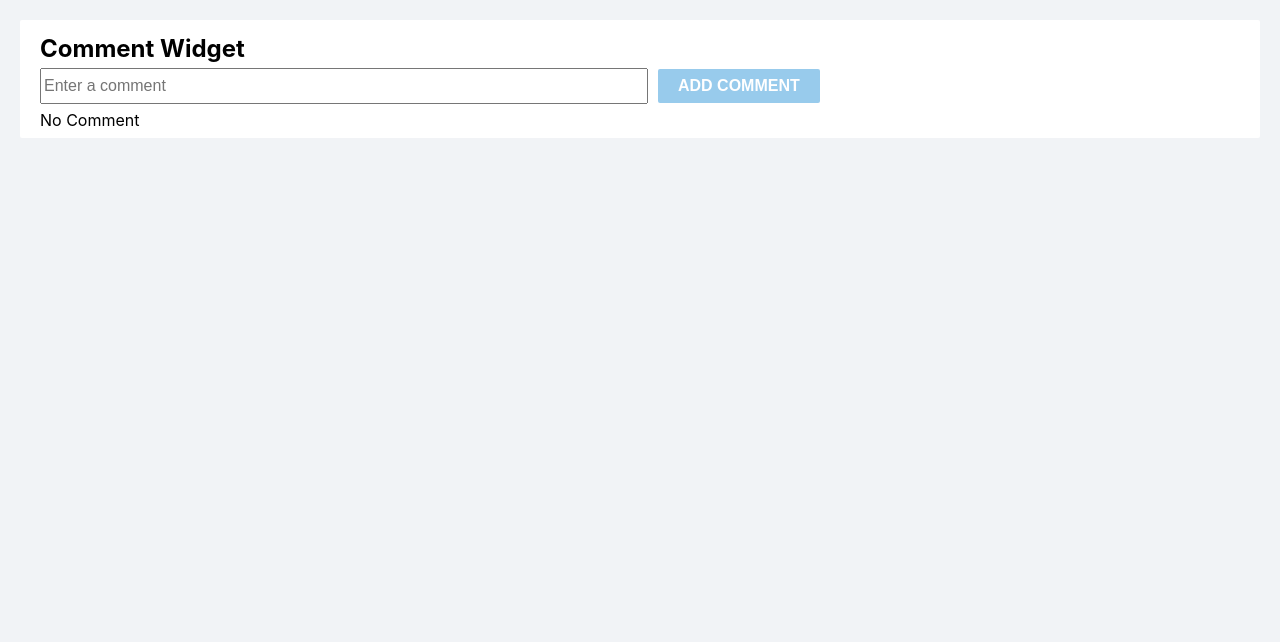
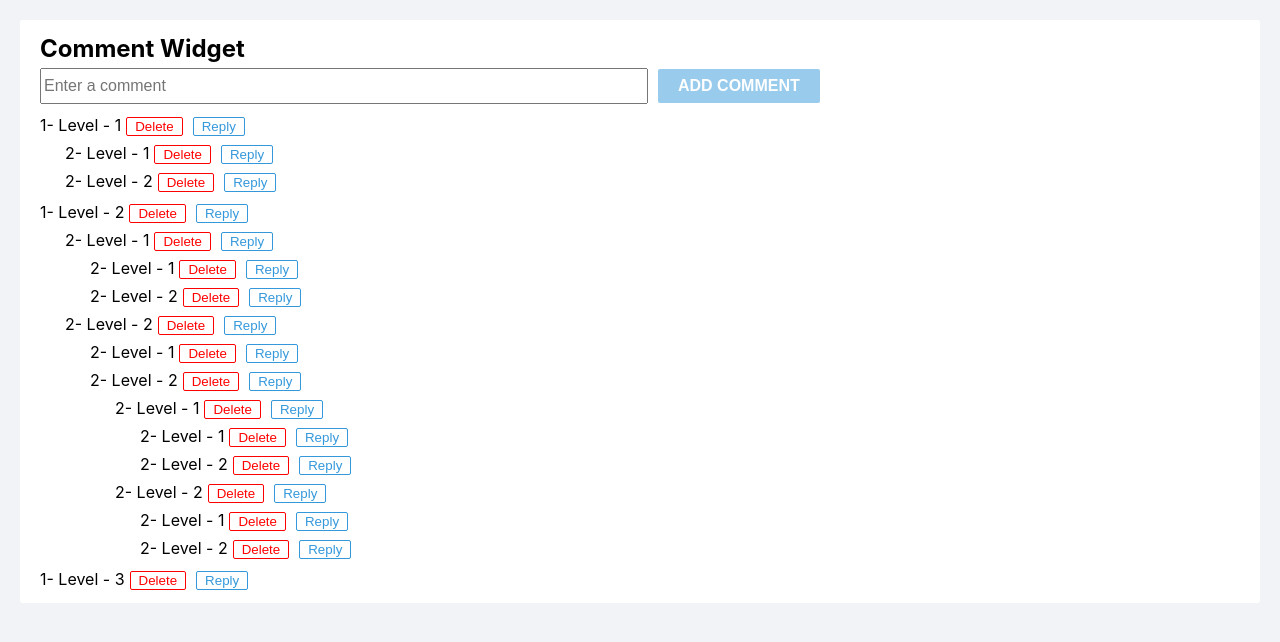
Before and after one commit to sachinrk04/navi-assignment, a React (Create React App) app: page / in a window 1280 px wide. Shown: the top 642 px of the page. Built offline with nearby package versions, Linux system fonts and the light colour scheme.

Commit message:
Update Commnets.js

```diff
--- a/src/containers/Commnets/Commnets.js
+++ b/src/containers/Commnets/Commnets.js
@@ -5,35 +5,35 @@ import { CommentsLists } from "../../dataFormat/commentsData";
 import { Comment } from "../../dataFormat/inputData";
 import "./Commnets.scss";
 
-// const data = [
-//   new Comment(1, "1- Level - 1", [
-//     new Comment(11, "2- Level - 1", []),
-//     new Comment(12, "2- Level - 2", []),
-//   ]),
-//   new Comment(2, "1- Level - 2", [
-//     new Comment(11, "2- Level - 1", [
-//       new Comment(11, "2- Level - 1", []),
-//       new Comment(12, "2- Level - 2", []),
-//     ]),
-//     new Comment(12, "2- Level - 2", [
-//       new Comment(11, "2- Level - 1", []),
-//       new Comment(12, "2- Level - 2", [
-//         new Comment(11, "2- Level - 1", [
-//           new Comment(11, "2- Level - 1", []),
-//           new Comment(12, "2- Level - 2", []),
-//         ]),
-//         new Comment(12, "2- Level - 2", [
-//           new Comment(11, "2- Level - 1", []),
-//           new Comment(12, "2- Level - 2", []),
-//         ]),
-//       ]),
-//     ]),
-//   ]),
-//   new Comment(3, "1- Level - 3", []),
-// ];
+const data = [
+  new Comment(1, "1- Level - 1", [
+    new Comment(11, "2- Level - 1", []),
+    new Comment(12, "2- Level - 2", []),
+  ]),
+  new Comment(2, "1- Level - 2", [
+    new Comment(11, "2- Level - 1", [
+      new Comment(11, "2- Level - 1", []),
+      new Comment(12, "2- Level - 2", []),
+    ]),
+    new Comment(12, "2- Level - 2", [
+      new Comment(11, "2- Level - 1", []),
+      new Comment(12, "2- Level - 2", [
+        new Comment(11, "2- Level - 1", [
+          new Comment(11, "2- Level - 1", []),
+          new Comment(12, "2- Level - 2", []),
+        ]),
+        new Comment(12, "2- Level - 2", [
+          new Comment(11, "2- Level - 1", []),
+          new Comment(12, "2- Level - 2", []),
+        ]),
+      ]),
+    ]),
+  ]),
+  new Comment(3, "1- Level - 3", []),
+];
 
 export default function Commnets() {
-  const lists = new CommentsLists([]);
+  const lists = new CommentsLists(data);
   const [comments, setComments] = useState(lists.comments);
 
   console.log("comments---->", comments);
```
